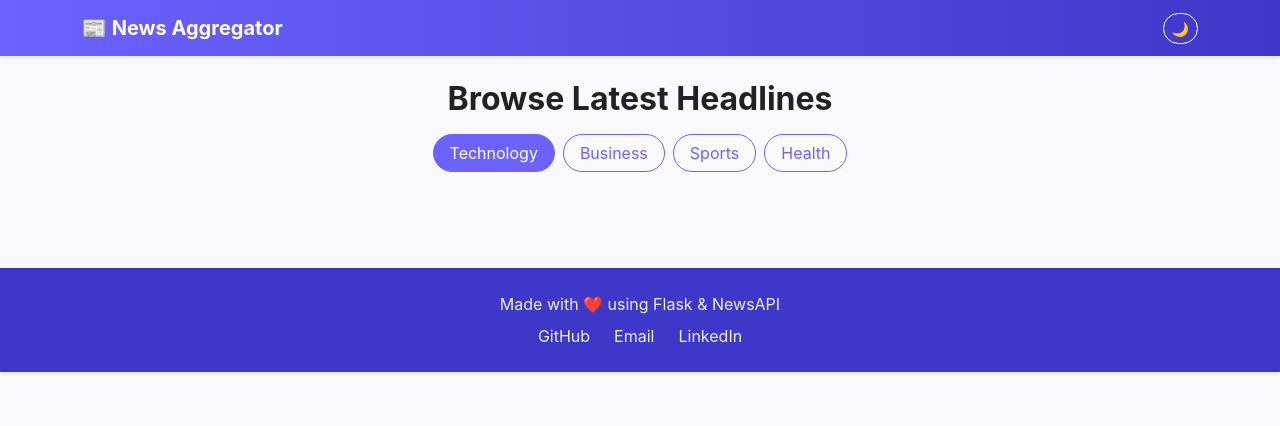
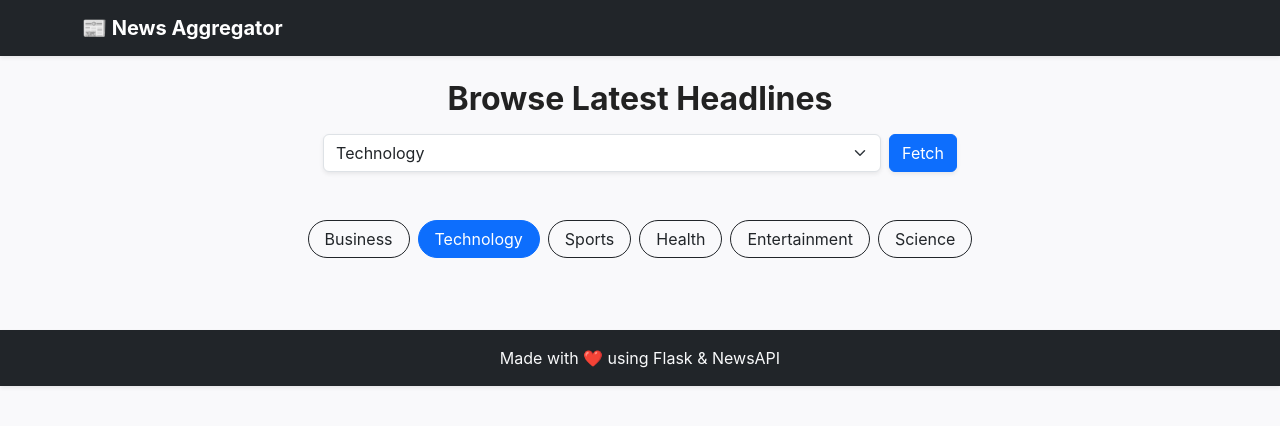
Before and after one commit to jagriti-12/news_aggregator, a Flask app: page / in a window 1280 px wide. Shown: the top 426 px of the page. Run offline with Flask 3, Linux system fonts and the light colour scheme; data that the repository does not hold is empty.

Commit message:
Completion

```diff
--- a/app.py
+++ b/app.py
@@ -1,37 +1,23 @@
 from flask import Flask, render_template, request
-import requests, os
+import requests
+import os
 
 app = Flask(__name__)
 
-NEWS_API_KEY = os.getenv("NEWS_API_KEY")
-BASE_URL = "https://newsapi.org/v2/top-headlines"
+# Get API key from environment variable
+NEWS_API_KEY = os.getenv("NEWS_API_KEY", "19baa4998e4542c38b612520bc7fa33d")
 
-CATEGORIES = ["technology", "business", "sports", "health"]
+# Categories we will support
+CATEGORIES = ["business", "technology", "sports", "health", "entertainment", "science"]
 
 @app.route("/", methods=["GET", "POST"])
-def index():
-    category = "technology"
-    page = int(request.args.get("page", 1))  # default page 1
-
-    if request.method == "POST":
-        category = request.form.get("category", "technology")
-        page = 1  # reset page when category changes
-
-    params = {
-        "apiKey": NEWS_API_KEY,
-        "country": "us",
-        "category": category,
-        "pageSize": 6,   # 6 per page
-        "page": page
-    }
-    response = requests.get(BASE_URL, params=params)
+def home():
+    category = request.form.get("category", "technology")  # default = tech
+    url = f"https://newsapi.org/v2/top-headlines?country=us&category={category}&apiKey={NEWS_API_KEY}"
+    response = requests.get(url)
     data = response.json()
     articles = data.get("articles", [])
+    return render_template("index.html", articles=articles, categories=CATEGORIES, active=category)
 
-    return render_template(
-        "index.html",
-        categories=CATEGORIES,
-        articles=articles,
-        active=category,
-        page=page
-    )
+if __name__ == "__main__":
+    app.run(debug=True)
--- a/templates/index.html
+++ b/templates/index.html
@@ -1,53 +1,48 @@
 <!DOCTYPE html>
 <html lang="en">
 <head>
-    <meta charset="UTF-8" />
-    <meta name="viewport" content="width=device-width, initial-scale=1" />
+  <meta charset="UTF-8">
+  <meta name="viewport" content="width=device-width, initial-scale=1">
   <title>News Aggregator</title>
-    <link
-      href="https://cdn.jsdelivr.net/npm/bootstrap@5.3.2/dist/css/bootstrap.min.css"
-      rel="stylesheet"
-    />
-    <link
-      rel="stylesheet"
-      href="{{ url_for('static', filename='style.css') }}"
-    />
+  <link href="https://cdn.jsdelivr.net/npm/bootstrap@5.3.2/dist/css/bootstrap.min.css" rel="stylesheet">
+  <link rel="stylesheet" href="{{ url_for('static', filename='style.css') }}">
 </head>
 <body>
   <!-- Navbar -->
-    <nav class="navbar navbar-expand-lg shadow-sm custom-navbar">
-      <div class="container d-flex justify-content-between align-items-center">
+  <nav class="navbar navbar-expand-lg navbar-dark bg-dark shadow-sm">
+    <div class="container">
       <a class="navbar-brand fw-bold" href="/">📰 News Aggregator</a>
-        <!-- Dark Mode Toggle -->
-        <button
-          class="btn btn-sm btn-outline-light rounded-pill toggle-btn"
-          onclick="toggleTheme()"
-          title="Toggle Dark Mode"
-        >
-          🌙
-        </button>
     </div>
+
   </nav>
 
   <div class="container py-4">
+
     <!-- Category Selector -->
     <div class="text-center mb-5">
       <h2 class="fw-bold mb-3">Browse Latest Headlines</h2>
+      <form method="POST" class="d-flex justify-content-center">
+        <select name="category" class="form-select w-50 shadow-sm">
+          {% for cat in categories %}
+            <option value="{{cat}}" {% if active==cat %}selected{% endif %}>{{cat.title()}}</option>
+          {% endfor %}
+        </select>
+        <button class="btn btn-primary ms-2 shadow-sm">Fetch</button>
+      </form>
+    </div>
 
     <div class="d-flex justify-content-center mb-4 flex-wrap gap-2">
   {% for cat in categories %}
     <form method="POST">
-            <input type="hidden" name="category" value="{{ cat }}" />
-            <button
-              type="submit"
-              class="btn {% if active==cat %}btn-custom-active{% else %}btn-custom{% endif %} rounded-pill px-3"
-            >
+      <input type="hidden" name="category" value="{{ cat }}">
+      <button type="submit"
+        class="btn {% if active==cat %}btn-primary{% else %}btn-outline-dark{% endif %} rounded-pill px-3">
         {{ cat.title() }}
       </button>
     </form>
   {% endfor %}
 </div>
-      </div>
+
 
     <!-- News Grid -->
     <div class="row g-4">
@@ -55,23 +50,13 @@
       <div class="col-md-4">
         <div class="card h-100 border-0 shadow-lg rounded-4 overflow-hidden">
           {% if article.urlToImage %}
-            <img
-              src="{{ article.urlToImage }}"
-              class="card-img-top"
-              alt="News image"
-              style="height: 200px; object-fit: cover"
-            />
+            <img src="{{ article.urlToImage }}" class="card-img-top" alt="News image" style="height:200px; object-fit:cover;">
           {% endif %}
           <div class="card-body d-flex flex-column">
-              <h6 class="text-muted small">{{ article.source.name }}</h6>
+            <h6 class="text-muted">{{ article.source.name }}</h6>
             <h5 class="card-title fw-bold">{{ article.title }}</h5>
             <p class="card-text text-secondary">{{ article.description }}</p>
-              <a
-                href="{{ article.url }}"
-                target="_blank"
-                class="btn btn-outline-primary mt-auto"
-                >Read More →</a
-              >
+            <a href="{{ article.url }}" target="_blank" class="btn btn-outline-primary mt-auto">Read More →</a>
           </div>
         </div>
       </div>
@@ -80,39 +65,8 @@
   </div>
 
   <!-- Footer -->
-    <footer class="footer-custom text-center py-4 mt-5 shadow-sm">
-      <div class="container">
-        <p class="mb-2">Made with ❤️ using Flask & NewsAPI</p>
-        <div class="d-flex justify-content-center gap-4">
-          <a href="https://github.com/yourgithub" target="_blank">GitHub</a>
-          <a href="mailto:youremail@example.com">Email</a>
-          <a href="https://linkedin.com/in/yourlinkedin" target="_blank">LinkedIn</a>
-        </div>
-      </div>
+  <footer class="bg-dark text-light text-center py-3 mt-5 shadow-sm">
+    <p class="mb-0">Made with ❤️ using Flask & NewsAPI</p>
   </footer>
-
-    <!-- Script for Dark Mode with persistence -->
-    <script>
-      function setTheme(isDark) {
-        if (isDark) {
-          document.body.classList.add("dark-mode");
-          localStorage.setItem("theme", "dark");
-        } else {
-          document.body.classList.remove("dark-mode");
-          localStorage.setItem("theme", "light");
-        }
-      }
-
-      function toggleTheme() {
-        const isDark = !document.body.classList.contains("dark-mode");
-        setTheme(isDark);
-      }
-
-      // On load, apply saved theme
-      window.onload = () => {
-        const savedTheme = localStorage.getItem("theme");
-        if (savedTheme === "dark") setTheme(true);
-      };
-    </script>
 </body>
 </html>
```
Lines whose indentation alone changed are shown as unchanged.
